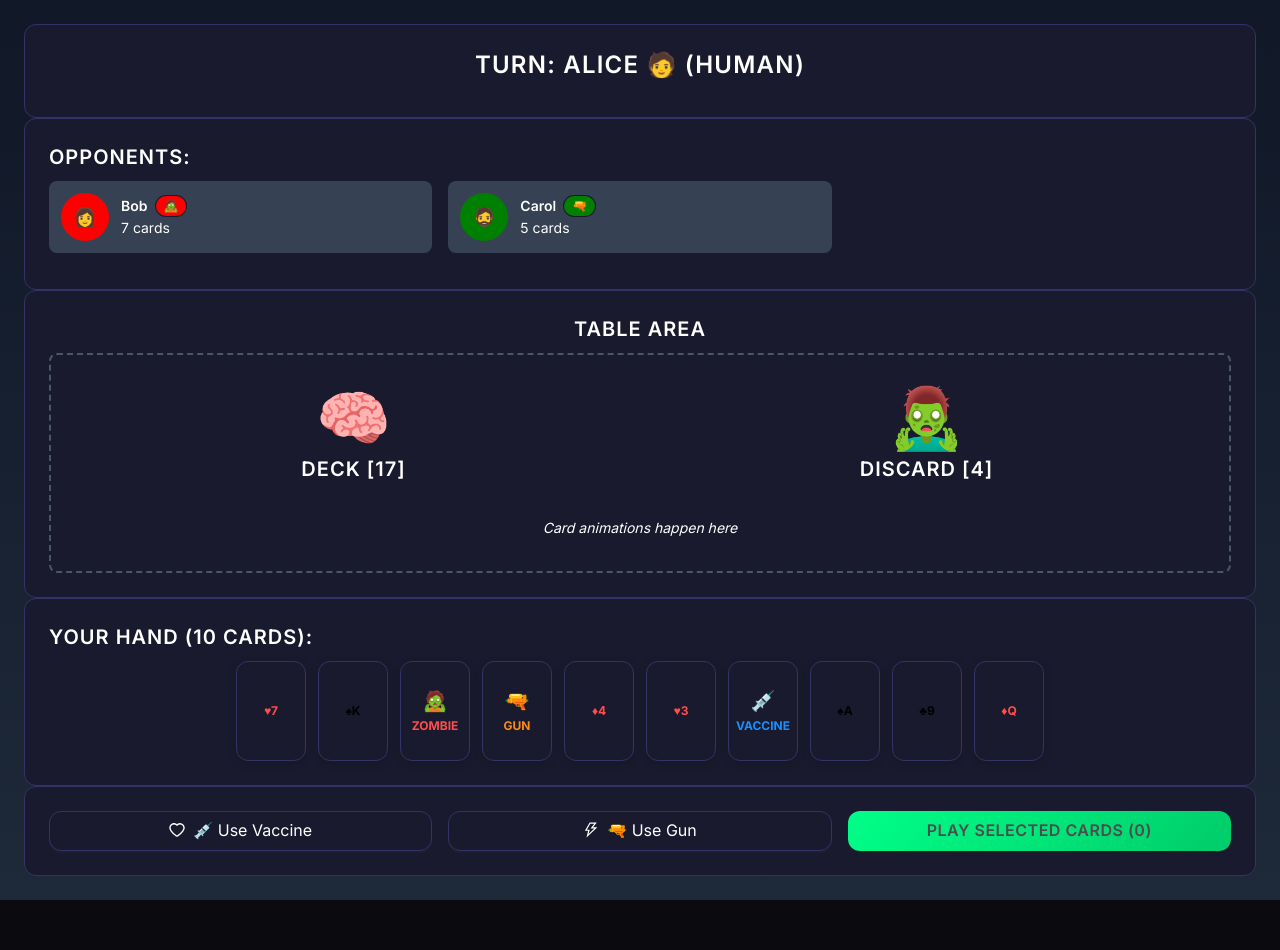
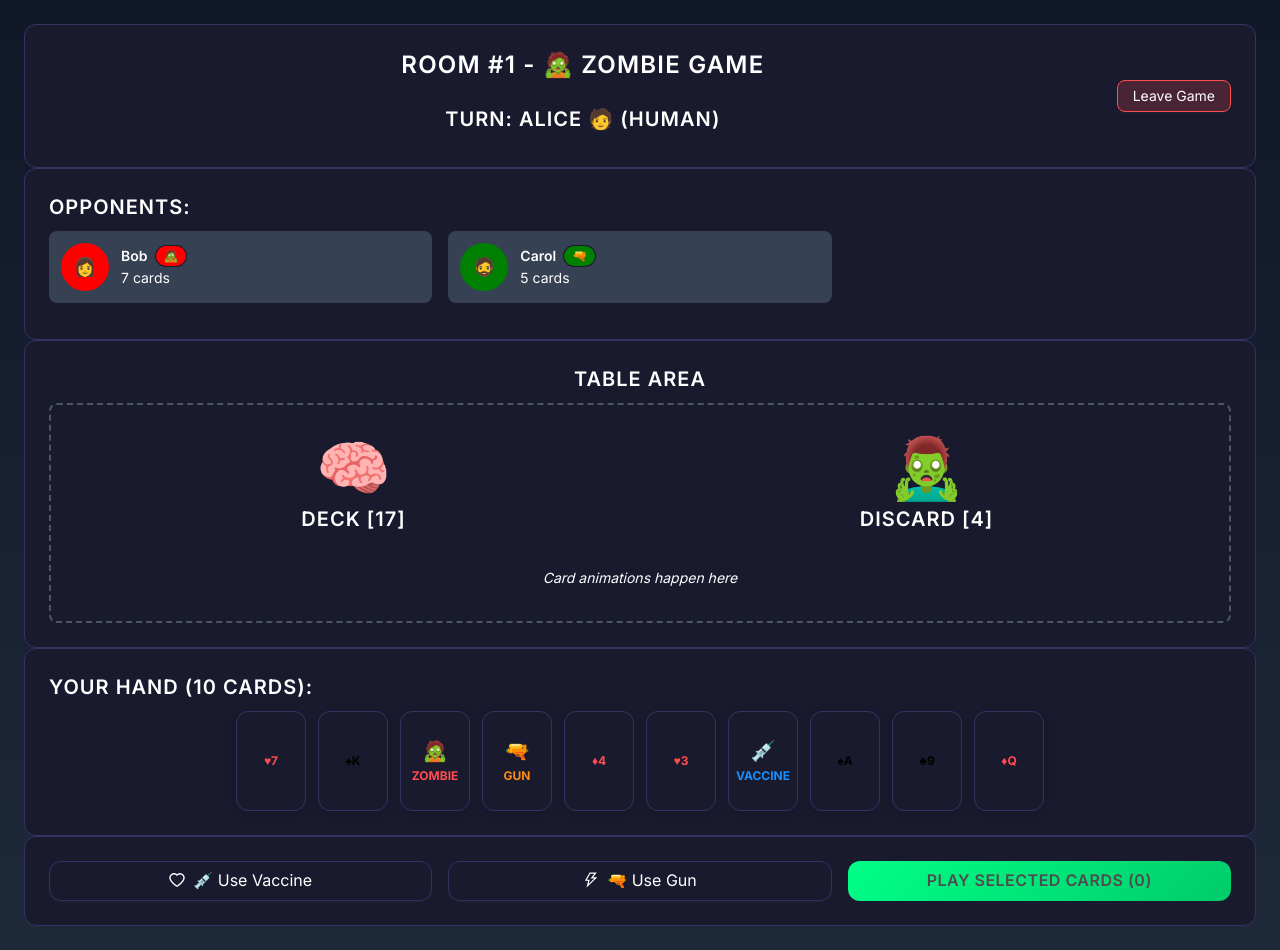
Before and after one commit to kittophop1998/board-game-zombie, a Next.js app: page /game/1 in a window 1280 px wide. Before the commit the page ends 900 px from the top, so only its background shows below. Built offline with nearby package versions, Linux system fonts and the light colour scheme.

Commit message:
fix:create game UI

```diff
--- a/app/game/[id]/page.tsx
+++ b/app/game/[id]/page.tsx
@@ -3,6 +3,7 @@
 import React, { useState, useEffect } from 'react';
 import { Card, Button, Badge, Avatar, Space, Row, Col, Typography } from 'antd';
 import { HeartOutlined, ThunderboltOutlined } from '@ant-design/icons';
+import { useParams, useRouter } from 'next/navigation';
 import '../game.css';
 
 const { Title, Text } = Typography;
@@ -34,6 +35,9 @@ interface GameState {
 }
 
 export default function GamePage() {
+    const params = useParams();
+    const router = useRouter();
+    const roomId = params.id as string;
 
     // Mock game state - in real app this would come from WebSocket/API
     const [gameState, setGameState] = useState<GameState>({
@@ -85,6 +89,15 @@ export default function GamePage() {
         window.addEventListener('resize', checkMobile);
         return () => window.removeEventListener('resize', checkMobile);
     }, []);
+
+    // Log roomId when component mounts
+    useEffect(() => {
+        console.log('Game started for Room ID:', roomId);
+        // Here you can add logic to:
+        // 1. Connect to WebSocket for this specific room
+        // 2. Load game state from API using roomId
+        // 3. Initialize game data based on room settings
+    }, [roomId]);
 
     // Get status badge color and icon
     const getStatusBadge = (status: Player['status'], hasGun: boolean) => {
@@ -213,12 +226,27 @@ export default function GamePage() {
         // Mobile Layout (Portrait)
         return (
             <div className="min-h-screen bg-gradient-to-b from-gray-900 to-gray-800 text-white p-4">
-                {/* Current Turn Header */}
+                {/* Game Header */}
                 <Card className="mb-4 bg-gray-800 border-gray-600">
-                    <div className="text-center">
-                        <Title level={4} className="text-white mb-2">
-                            Turn: {gameState.currentPlayer} 🧑 (Human)
-                        </Title>
+                    <div className="flex justify-between items-center">
+                        <div className="text-center flex-1">
+                            <Title level={4} className="text-white mb-1">
+                                Room #{roomId} - 🧟 Zombie Game
+                            </Title>
+                            <Title level={5} className="text-white mb-0">
+                                Turn: {gameState.currentPlayer} 🧑 (Human)
+                            </Title>
+                        </div>
+                        <Button
+                            onClick={() => router.push(`/lobby/room/${roomId}`)}
+                            style={{
+                                background: 'rgba(255, 77, 79, 0.2)',
+                                borderColor: '#ff4d4f',
+                                color: '#fff'
+                            }}
+                        >
+                            Leave Game
+                        </Button>
                     </div>
                 </Card>
 
@@ -312,13 +340,28 @@ export default function GamePage() {
         <div className="min-h-screen bg-gradient-to-b from-gray-900 to-gray-800 text-white p-6">
             <div className="max-w-7xl mx-auto">
 
-                {/* Current Turn Header */}
+                {/* Game Header */}
                 <Card className="mb-4 bg-gray-800 border-gray-600">
-                    <Row>
-                        <Col span={24}>
-                            <Title level={3} className="text-white text-center mb-0">
+                    <Row justify="space-between" align="middle">
+                        <Col flex="auto">
+                            <Title level={3} className="text-white text-center mb-1">
+                                Room #{roomId} - 🧟 Zombie Game
+                            </Title>
+                            <Title level={4} className="text-white text-center mb-0">
                                 Turn: {gameState.currentPlayer} 🧑 (Human)
                             </Title>
+                        </Col>
+                        <Col>
+                            <Button
+                                onClick={() => router.push(`/lobby/room/${roomId}`)}
+                                style={{
+                                    background: 'rgba(255, 77, 79, 0.2)',
+                                    borderColor: '#ff4d4f',
+                                    color: '#fff'
+                                }}
+                            >
+                                Leave Game
+                            </Button>
                         </Col>
                     </Row>
                 </Card>
--- a/app/lobby/room/[id]/page.tsx
+++ b/app/lobby/room/[id]/page.tsx
@@ -101,10 +101,13 @@ export default function RoomPage() {
   const canStartGame = players.length >= 2 && players.every(p => p.isReady || p.isHost);
 
   const handleStartGame = () => {
+    console.log('Start Game clicked');
     if (canStartGame) {
       setGameStarted(true);
-      // TODO: Navigate to game screen or emit start game event
-      console.log('Starting game...');
+      // Navigate to game screen with roomId
+      router.push(`/game/${roomId}`);
+    } else {
+      console.log('Cannot start game. Not all players are ready or insufficient players.');
     }
   };
 
@@ -208,34 +211,24 @@ export default function RoomPage() {
               display: 'flex',
               justifyContent: 'center',
               alignItems: 'center',
-              minHeight: '200px',
-              position: 'relative'
+              padding: '20px',
             }}>
               <div style={{
-                width: '300px',
-                height: '300px',
-                position: 'relative',
-                display: 'flex',
+                display: 'grid',
+                gridTemplateColumns: 'repeat(auto-fit, minmax(100px, 1fr))',
+                gap: '20px',
                 justifyContent: 'center',
-                alignItems: 'center'
+                width: '100%',
+                maxWidth: '400px',
               }}>
-                {players.map((player, index) => {
-                  const angle = (index * 360) / Math.max(players.length, 4);
-                  const radius = 120;
-                  const x = Math.cos((angle - 90) * Math.PI / 180) * radius;
-                  const y = Math.sin((angle - 90) * Math.PI / 180) * radius;
-
-                  return (
+                {players.map(player => (
                   <div
                     key={player.id}
                     style={{
-                        position: 'absolute',
-                        left: `calc(50% + ${x}px - 40px)`,
-                        top: `calc(50% + ${y}px - 40px)`,
                       display: 'flex',
                       flexDirection: 'column',
                       alignItems: 'center',
-                        gap: '8px'
+                      gap: '6px'
                     }}
                   >
                     <Badge
@@ -254,13 +247,7 @@ export default function RoomPage() {
                       />
                     </Badge>
 
-                      <div style={{ textAlign: 'center' }}>
-                        <Text style={{
-                          color: '#fff',
-                          fontSize: '12px',
-                          display: 'block',
-                          marginBottom: '4px'
-                        }}>
+                    <Text style={{ color: '#fff', fontSize: '12px' }}>
                       {player.name}
                       {player.isHost && (
                         <CrownOutlined style={{ marginLeft: '4px', color: '#faad14' }} />
@@ -278,11 +265,10 @@ export default function RoomPage() {
                       />
                     )}
                   </div>
-                    </div>
-                  );
-                })}
+                ))}
               </div>
             </div>
+
 
             {/* Status and Actions */}
             <Divider style={{ borderColor: 'rgba(255, 255, 255, 0.2)' }} />
```
Lines whose indentation alone changed are shown as unchanged.
